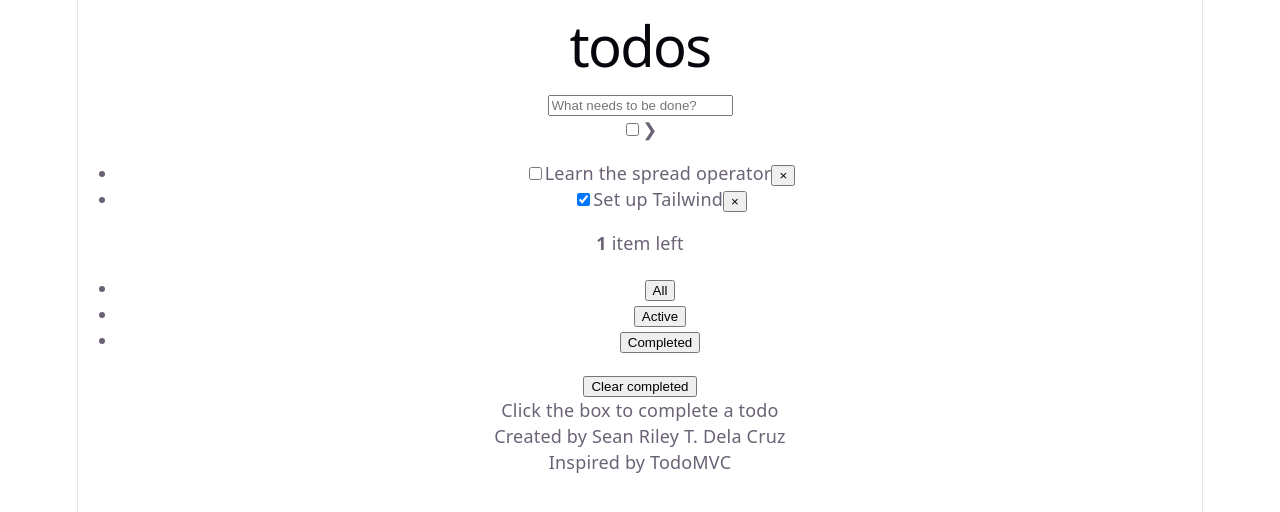
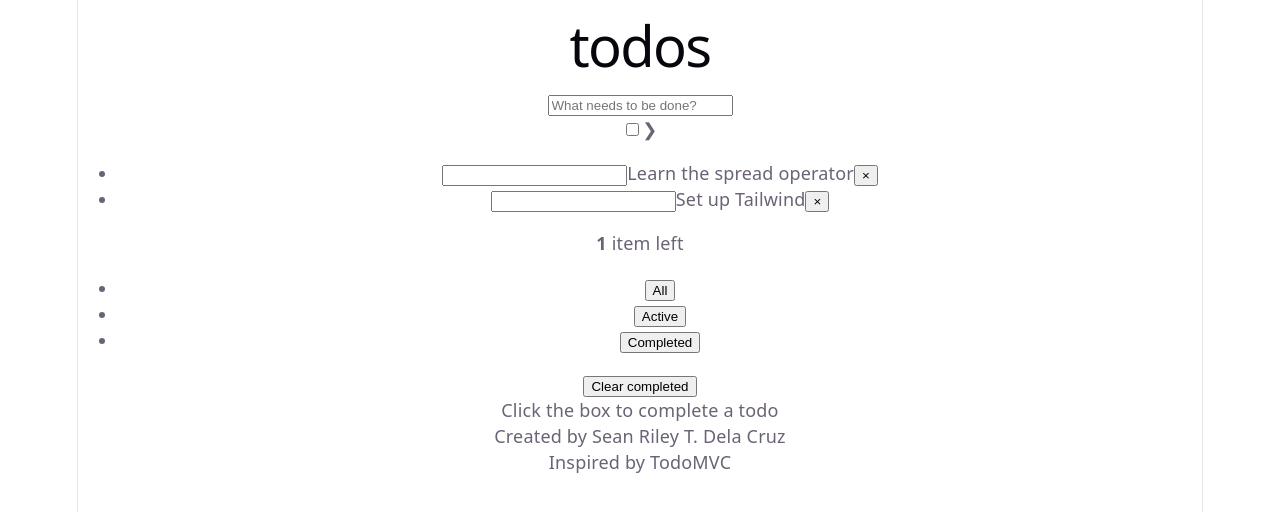
Before and after one commit to seanrileydelacruz444/DelaCruz-csit340-todomvc, a React (Vite) app: page / in a window 1280 px wide. Shown: the top 512 px of the page. Built offline with nearby package versions, Linux system fonts and the light colour scheme.

Commit message:
feat: render todos from state with map

```diff
--- a/src/components/Todo.jsx
+++ b/src/components/Todo.jsx
@@ -1,5 +1,13 @@
+import { useState } from "react"
+
 export default function Todo()
 {
+
+    const [todos] = useState([
+    { id: 1, text: 'Learn the spread operator', completed: false },
+    { id: 2, text: 'Set up Tailwind', completed: true },
+    ])
+
     return(
         <section className="mx-auto max-w-[550px]">
                 <h1 className="text-center text-[80px] font-extralight text-[#b83f45]">
@@ -29,15 +37,24 @@
                 </label>
 
                 <ul>
-                    <li className="group relative flex items-center border-b border-[#ededed] text-2xl">
-
+                        {todos.map((todo) => (
+                    <li
+                        key={todo.id}
+                        className="group relative flex items-center border-b border-[#ededed] text-2xl"
+                    >
                     <input
-                        type="checkbox"
-                        className="ml-[15px] size-[30px] shrink-0 cursor-pointer accent-[#59a193]"
+                        checked={todo.completed}
+                        readOnly
                     />
 
-                    <span className="flex-1 py-[15px] pr-[60px] pl-[15px] break-all">
-                        Learn the spread operator
+                    <span
+                        className={
+                            todo.completed
+                            ? 'flex-1 py-[15px] pr-[60px] pl-[15px] break-all text-[#949494] line-through'
+                            : 'flex-1 py-[15px] pr-[60px] pl-[15px] break-all'
+                        }
+                        >
+                        {todo.text}
                     </span>
 
                     <button
@@ -47,24 +64,9 @@
                         ×
                     </button>
                     </li>
+                    ))}
 
-                    <li className="group relative flex items-center border-b border-[#ededed] text-2xl">
-                        <input
-                            type="checkbox"
-                            checked
-                            readOnly
-                            className="ml-[15px] size-[30px] shrink-0 cursor-pointer accent-[#59a193]"
-                        />
-                        <span className="flex-1 py-[15px] pr-[60px] pl-[15px] break-all text-[#949494] line-through">
-                            Set up Tailwind
-                        </span>
-                        <button
-                            type="button"
-                            className="absolute right-[10px] hidden size-10 cursor-pointer text-[30px] text-[#949494] group-hover:block hover:text-[#c18585]"
-                        >
-                            ×
-                        </button>
-                    </li>
+
 
                 </ul>
             </main>
```
